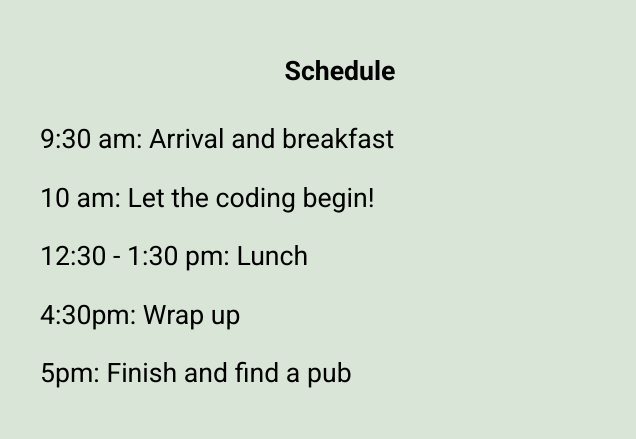
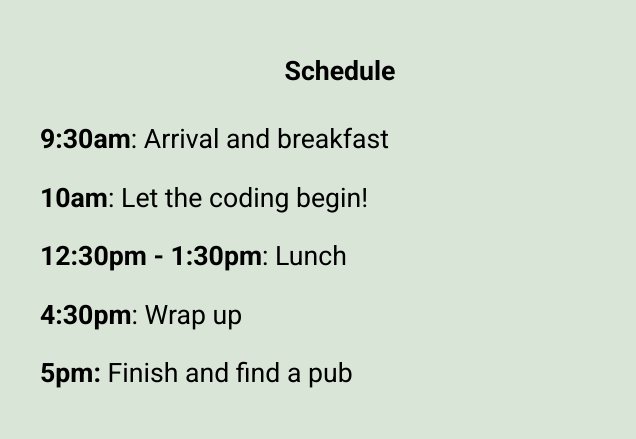
Before and after one commit to qcldn/global-day-of-coderetreat, a plain HTML site: page index.html in a window 1280 px wide. Shown: the part 1380-1819 px from the top of the page, 0-636 px from the left. Drawn offline with Linux system fonts and the light colour scheme.

Commit message:
Fix punctuation in schedule

```diff
--- a/index.html
+++ b/index.html
@@ -2,7 +2,7 @@
 <html lang="en">
   <head>
     <meta charset="UTF-8">
-    <title></title>
+    <title>Ladies of Code &amp; Queer Code present Global Day of Coderetreat 2017</title>
     <link rel="stylesheet" href="styles.css">
     <link href="https://fonts.googleapis.com/css?family=Roboto:400,700" rel="stylesheet">
   </head>
@@ -48,15 +48,15 @@
       <div class="when-where-details">
         <div class="timing">
           <h4>Schedule</h4>
-          <p>9:30 am: Arrival and breakfast</p>
-          <p>10 am: Let the coding begin!</p>
-          <p>12:30 - 1:30 pm: Lunch</p>
-          <p>4:30pm: Wrap up</p>
-          <p>5pm: Finish and find a pub</p>
+          <p><strong>9:30am</strong>: Arrival and breakfast</p>
+          <p><strong>10am</strong>: Let the coding begin!</p>
+          <p><strong>12:30pm - 1:30pm</strong>: Lunch</p>
+          <p><strong>4:30pm</strong>: Wrap up</p>
+          <p><strong>5pm:</strong> Finish and find a pub</p>
         </div>
         <div class="location">
           <h4>Location</h4>
-          <iframe src="https://www.google.com/maps/embed?pb=!1m18!1m12!1m3!1d2482.7750080994474!2d-0.07546948456536037!3d51.517343617797636!2m3!1f0!2f0!3f0!3m2!1i1024!2i768!4f13.1!3m3!1m2!1s0x48761caf26599a83%3A0x9b451d586c649129!2sMakers+Academy!5e0!3m2!1sen!2suk!4v1508330221030" width="600" height="450" frameborder="0" style="border:0"></iframe>
+          <iframe src="https://www.google.com/maps/embed?pb=!1m18!1m12!1m3!1d2482.7750080994474!2d-0.07546948456536037!3d51.517343617797636!2m3!1f0!2f0!3f0!3m2!1i1024!2i768!4f13.1!3m3!1m2!1s0x48761caf26599a83%3A0x9b451d586c649129!2sMakers+Academy!5e0!3m2!1sen!2suk!4v1508330221030" width="100%" height="450" frameborder="0" style="border:0"></iframe>
         </div>
       </div>
     </section>
```
